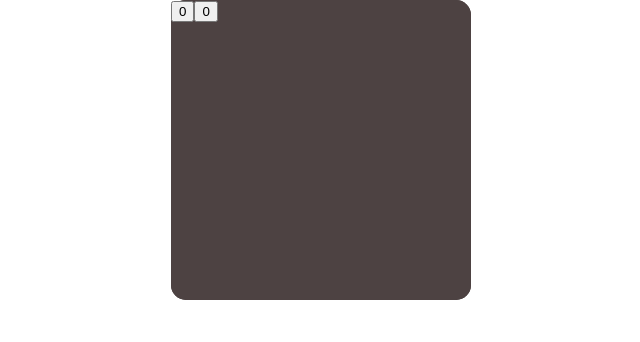
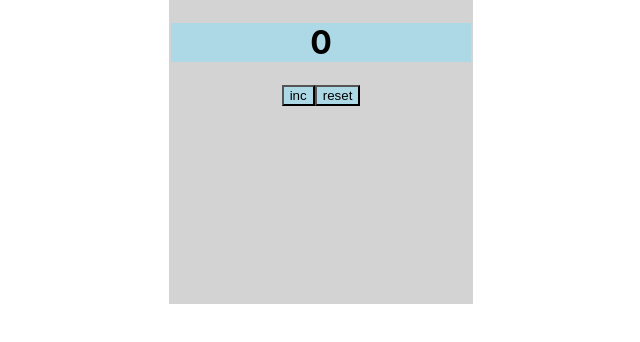
Before and after one commit to IvanBliudnik/microtasks, a React (Create React App) app: page / in a window 1280 px wide. Shown: the top 342 px of the page, without its empty margins (319-959 px from the left). Built offline with nearby package versions, Linux system fonts and the light colour scheme.

Commit message:
maintask1week

```diff
--- a/src/App.css
+++ b/src/App.css
@@ -1,26 +1,19 @@
-.taskWrapper {
+.counterStyle {
   width: 300px;
   height: 300px;
   margin: 0 auto;
-  border-radius: 15px;
-  background-color: #4d4242;
+  text-align: center;
+  background-color: lightgray;
+  border: 2px solid lightgray;
 }
-.countWrapper {
-  width: 50%;
-  background-color: #7a9eab;
-  margin: 0 auto;
-  display: flex;
-  justify-content: center;
-  border-radius: 25px;
+.numStyle {
+  background-color: lightblue;
 }
-.buttonWrapper {
-  background-color: #7a9eab;
-  margin: 0 auto;
-  display: inline;
-  align-items: center;
-  justify-content: center;
-  gap: 15px;
-  border-radius: 20px;
+.inc {
+  background-color: lightblue;
+}
+.reset {
+  background-color: lightblue;
 }
 
 .App-logo {
--- a/src/App.tsx
+++ b/src/App.tsx
@@ -1,10 +1,12 @@
-import React from 'react';
+// import React, {useState} from 'react';
 import './App.css';
 // import {NewComponentTaskFull} from "./NewComponentTaskFull";
 // import {FullInput} from "./components/FullInput";
 // import {Input} from "./components/Input";
 // import {Button} from "./components/Button";
-import  {Counter} from "./components/Counter";
+import {CounterBtn} from "./components/CounterBtn";
+// import {NewComponentTaskFull} from "./NewComponentTaskFull";
+// import {Button} from "./Button";
 // import {TopCar} from "./topCarsArr";
 // import {Button} from "./Button";
 
@@ -25,16 +27,18 @@ export const App = () => {
 //         {manufacturer: 'Audi', model: 'rs6'}
 //     ]
 //2
-    // const Button1Foo1 = (subscriber:string, age:number, address:string) => {
-    //     console.log(subscriber, age, address)
-    // }
-    // const Button2Foo2 = (subscriber:string) => {
-    //     console.log(subscriber)
-    // }
-    // const Button3Foo3 = (WhatBtn: string) => {
-    //     console.log(WhatBtn)
-    // }
-//3
+//     const Button1Foo1 = (s:string, age:number, address:string) => {
+//         console.log(s, age, address)
+//     }
+//     const Button2Foo2 = (subscriber:string) => {
+//         console.log(subscriber)
+//     }
+//     const Button3Foo3 = (WhatBtn: string) => {
+//         console.log(WhatBtn)
+//     }
+//
+//
+// 3
 //     let [a, setA] = useState(1) //a - переменная, setA - функция в которой находится a
 //     const onclickHandler = () => {
 //         setA(++a)
@@ -71,7 +75,6 @@ export const App = () => {
     //Если filter равно 'All', вернуть весь массив money.
     // Если filter не равно 'All', вернуть массив, содержащий только те элементы, у которых значение banknots совпадает с filter.
     // 5
-
 //     let [message, setMessage] = useState([
 //         {message: "message1"},
 //         {message: "message2"},
@@ -89,9 +92,10 @@ export const App = () => {
 //         setTitle("")// оставить пустой input
 //     }
 //
+
     return (
-        <div className="taskWrapper">
-            <Counter/>
+        <div className="counterStyle">
+            <CounterBtn/>
             {/*<Input title={title} setTitle={setTitle}/>*/}
             {/*<Button name={")"} callback={callBackButtonHandler}/>*/}
             {/*/!*<FullInput addNewMessage={AddMessage}/>*!/*/}
@@ -100,6 +104,8 @@ export const App = () => {
             {/*        <div key={index}>{el.message}</div>*/}
             {/*    )*/}
             {/*})}*/}
+            {/*4*/}
+            {/*<NewComponentTaskFull onClickFilterHandler={onClickFilterHandler} currentMoney={filteredMoney}/>*/}
         </div>
             // </div>
     );
@@ -107,15 +113,11 @@ export const App = () => {
 // {/*1*/}
 // {/*<TopCar topCar={topCars}/>*/}
 // {/*2*/}
-// {/*<Button name = {"MyYouTubeChannel - 1"} callback={() => Button1Foo1("I am Vasya", 21, "Live in Minsk")}/>*/}
-// {/*<Button name = {"MyYouTubeChannel - 2"} callback={() => Button2Foo2("I am Ivan")}/>*/}
-// {/*<Button name = {"StupidBtn"} callback={() => Button3Foo3("I am Stupid Button")}/>*/}
+// <Button name = {"MyYouTubeChannel - 1"} callback={() => Button1Foo1("I am Vasya", 21, "Live in Minsk")}/>
+// <Button name = {"MyYouTubeChannel - 2"} callback={() => Button2Foo2("I am Ivan")}/>
+// <Button name = {"StupidBtn"} callback={() => Button3Foo3("I am Stupid Button")}/>
 // {/*3*/}
 // {/*<h1>{a}</h1>*/}
 // {/*<button onClick={onclickHandler}>number</button>*/}
 // {/*<button onClick={onclickHandlerStart}>0</button>*/}
-// {/*4*/}
-// {/*<NewComponentTaskFull*/}
-// {/*    currentMoney={filteredMoney}*/}
-// {/*    onClickFilterHandler={onClickFilterHandler}*/}
 // {/*5*/}
--- a/src/components/Counter.tsx
+++ /dev/null
@@ -1,15 +0,0 @@
-import React from 'react';
-import {CounterBtn} from "./CounterBtn";
-
-export type CounterPropsType = {
-
-}
-
-export const Counter = () => {
-    let [count, setCount] = React.useState(0);
-    return (
-        <div className={"taskWrapper"}>
-            <CounterBtn result={count} onClick={setCount}/>
-        </div>
-    );
-};
--- a/src/components/CounterBtn.tsx
+++ b/src/components/CounterBtn.tsx
@@ -1,27 +1,27 @@
 import React from 'react';
 
-type ButtonPropsType = {
-    result: number
-    onClick?: () => void,
-    disabled?: boolean,
-    classes?: string
-}
 
-export const CounterBtn = ({result, onClick, disabled, classes}:ButtonPropsType) => {
+export const CounterBtn = () => {
+    let [num, setNum] = React.useState(0);
 
     const onCLickUp = () => {
-        if(result >= 5) {
-            {setCo}
-        }
-        setCount(count + 1);
+        setNum(++num);
     }
     const onCLickHandlerStart = () => {
-        setCount(0);
+        setNum(0);
+    }
+    const errorNum = () => {
+        if (num >= 5) {
+            setError("")
+        } else {
+            setError("Title is required")
+        }
     }
     return (
         <>
-            <button className={classes} onClick={onCLickUp} disabled={disabled}>{result}</button>
-            <button className={classes} onClick={onCLickHandlerStart} disabled={disabled}>{result}</button>
+            <h1 className={"numStyle"}>{num}</h1>
+            <button className={"inc"} onClick={onCLickUp}>inc</button>
+            <button className={"reset"} onClick={onCLickHandlerStart}>reset</button>
         </>
     )
 }
--- a/src/index.css
+++ b/src/index.css
@@ -1,5 +1,5 @@
 body {
-  margin: 0;
+  margin: 0 auto;
   font-family: -apple-system, BlinkMacSystemFont, 'Segoe UI', 'Roboto', 'Oxygen',
     'Ubuntu', 'Cantarell', 'Fira Sans', 'Droid Sans', 'Helvetica Neue',
     sans-serif;
```
Also changed, not shown: src/NewComponentTaskFull.tsx (+25 -25 lines).
